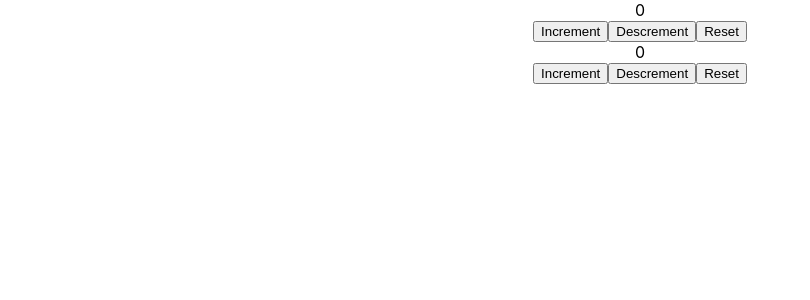
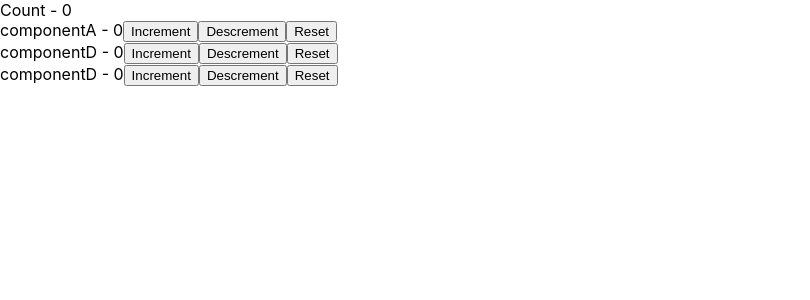
Before and after one commit to ilhantekir/useReducer, a React (Create React App) app: page / in a window 1280 px wide. Shown: the top 300 px of the page, without its empty margins (0-810 px from the left). Built offline with nearby package versions, Linux system fonts and the light colour scheme.

Commit message:
useContext and useReducer

```diff
--- a/src/App.js
+++ b/src/App.js
@@ -1,13 +1,41 @@
-import './App.css';
+import React, { useReducer } from 'react';
+import ComponentA from './component/ComponentA';
+import ComponentB from './component/ComponentB';
+import ComponentC from './component/ComponentC';
 //import CounterOne from './component/CounterOne';
 // import CounterTwo from './component/CounterTwo';
-import CounterThree from './component/CounterThree';
+//import CounterThree from './component/CounterThree';
+
+export const CountContext = React.createContext();
+
+const initinalState = 0;
+const reducer = (state, action) => {
+  switch (action) {
+    case 'increment':
+      return state + 1;
+    case 'descremenet':
+      return state - 1;
+    case 'reset':
+      return initinalState;
+    default:
+      return state;
+  }
+};
 
 function App() {
+  const [count, dispatch] = useReducer(reducer, initinalState);
+
   return (
-    <div className="App">
-      <CounterThree />
-    </div>
+    <CountContext.Provider
+      value={{ countState: count, countDispatch: dispatch }}
+    >
+      <div className="App">
+        Count - {count}
+        <ComponentA />
+        <ComponentB />
+        <ComponentC />
+      </div>
+    </CountContext.Provider>
   );
 }
 
--- /dev/null
+++ b/src/component/ComponentA.js
@@ -0,0 +1,16 @@
+import React, { useContext } from 'react';
+import { CountContext } from '../App';
+
+function ComponentA() {
+  const { countDispatch, countState } = useContext(CountContext);
+  return (
+    <div>
+      componentA - {countState}
+      <button onClick={() => countDispatch('increment')}>Increment</button>
+      <button onClick={() => countDispatch('descremenet')}>Descrement</button>
+      <button onClick={() => countDispatch('reset')}>Reset</button>
+    </div>
+  );
+}
+
+export default ComponentA;
--- /dev/null
+++ b/src/component/ComponentB.js
@@ -0,0 +1,12 @@
+import React from 'react';
+import ComponentD from './ComponentD';
+
+function ComponentB() {
+  return (
+    <div>
+      <ComponentD />
+    </div>
+  );
+}
+
+export default ComponentB;
--- /dev/null
+++ b/src/component/ComponentC.js
@@ -0,0 +1,12 @@
+import React from 'react'
+import ComponentD from './ComponentD'
+
+function ComponentC() {
+    return (
+        <div>
+            <ComponentD />
+        </div>
+    )
+}
+
+export default ComponentC
--- /dev/null
+++ b/src/component/ComponentD.js
@@ -0,0 +1,16 @@
+import React, { useContext } from 'react';
+import { CountContext } from '../App';
+
+function ComponentD() {
+  const { countDispatch, countState } = useContext(CountContext);
+  return (
+    <div>
+      componentD - {countState}
+      <button onClick={() => countDispatch('increment')}>Increment</button>
+      <button onClick={() => countDispatch('descremenet')}>Descrement</button>
+      <button onClick={() => countDispatch('reset')}>Reset</button>
+    </div>
+  );
+}
+
+export default ComponentD;
```
Also changed, not shown: src/component/ComponentE.js (added, +11 -0 lines), src/component/ComponentF.js (added, +16 -0 lines), 1 other file (tests, documents, lock files or other folders).
